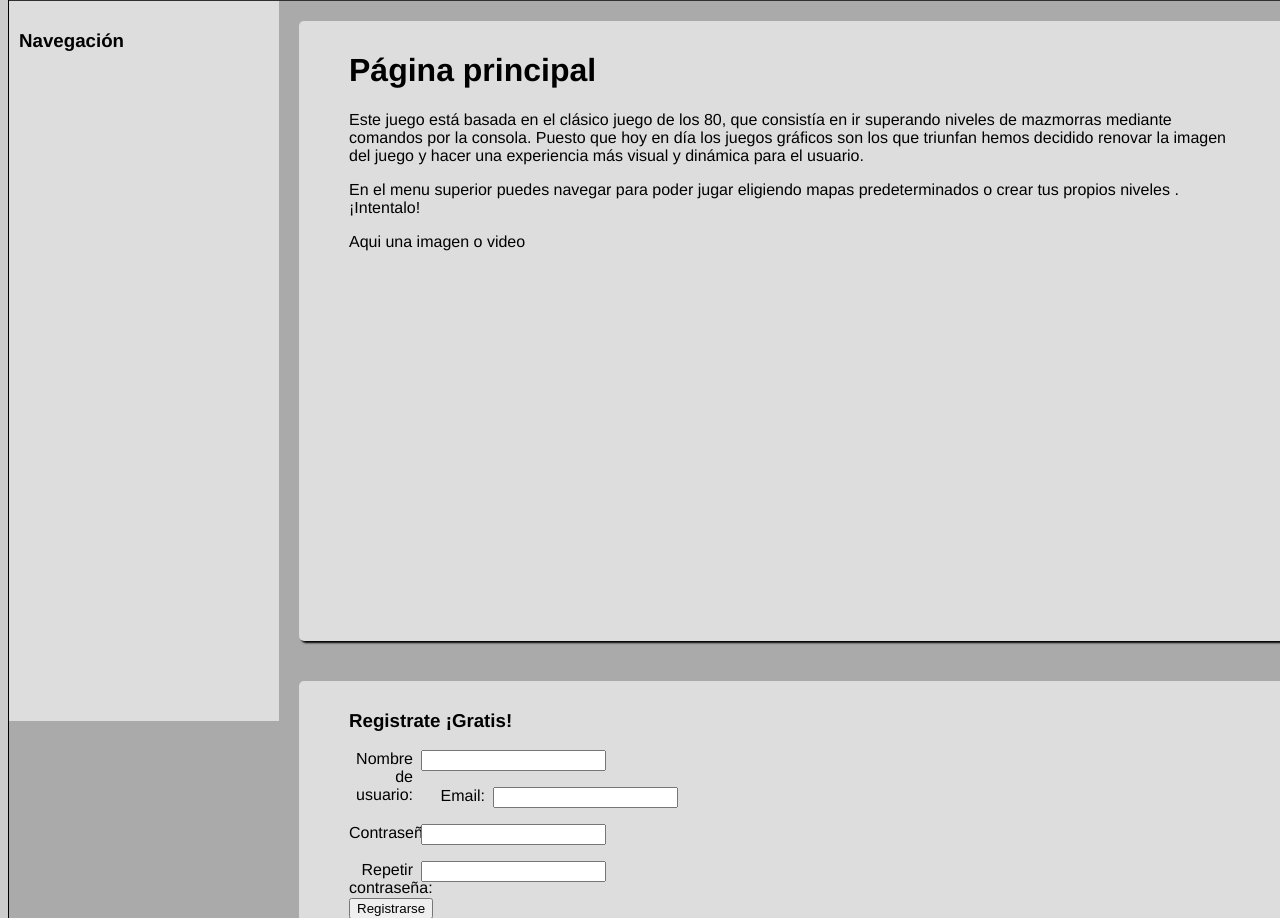
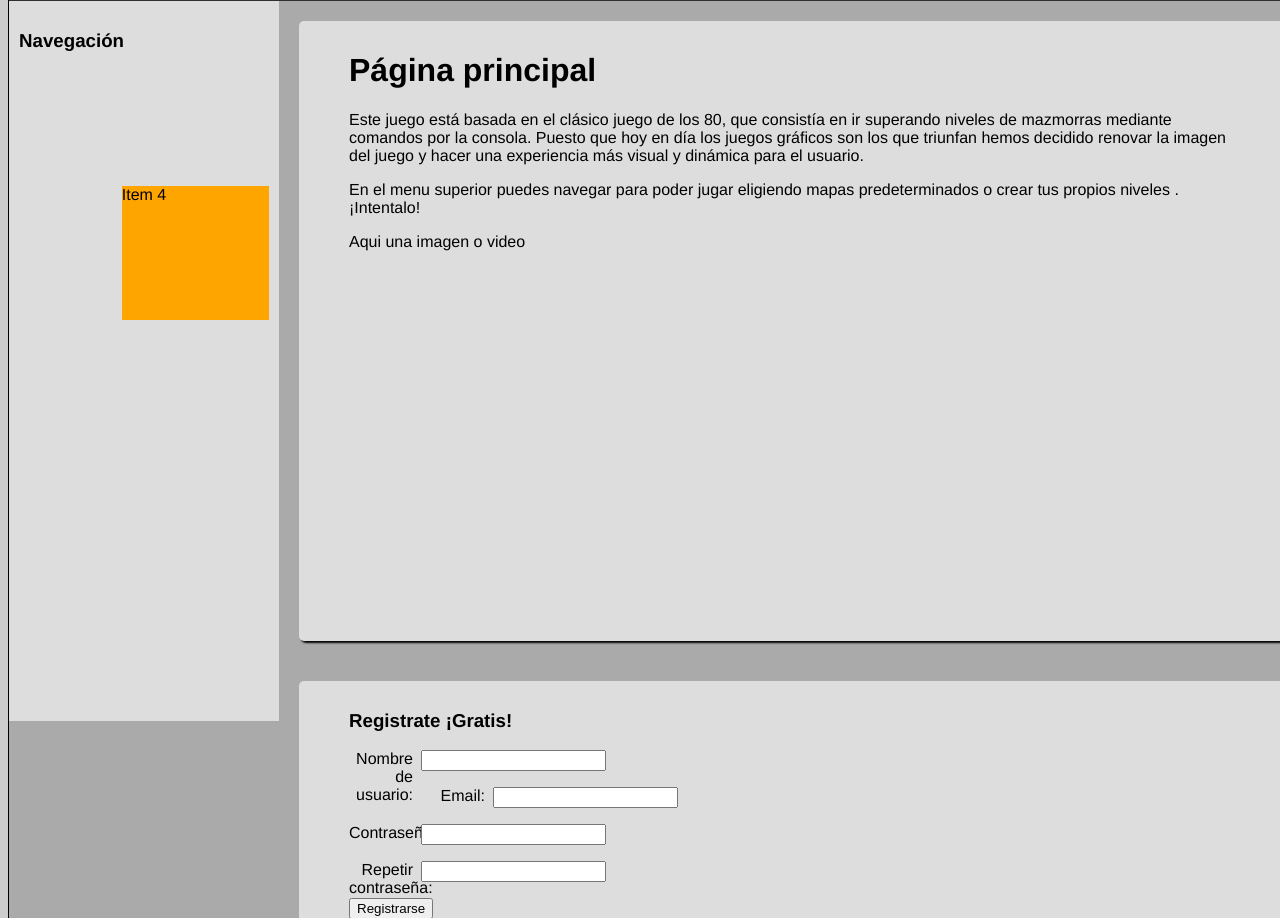
Before and after one commit to Beoveo/ModularZork, a PHP site: page / in a window 1280 px wide; the page is wider, and only the part inside the window is pictured. Shown: the part 190-1108 px from the top of that part. Run offline with PHP 8.4, Linux system fonts and the light colour scheme.

Commit message:
Primeras modif del Grid izq

```diff
--- a/P2/cabecera.php
+++ b/P2/cabecera.php
@@ -6,7 +6,7 @@
 	<h1>Modular ZORK</h1>
 
     <div id="menu">
-
+	   	<!-- Para los enlaces de la barra de menu -->
 	    <a href="index.php" class="button active" >Inicio</a>
 	    <a href="juego.php" class="button" >Juego</a>
 	    <a href="ranking.php" class="button" >Ranking</a>
--- a/P2/estilo.css
+++ b/P2/estilo.css
@@ -3,6 +3,29 @@ body {
 	background-color: #CDCDCD;
 
 }
+
+/* Fuente: https://lenguajecss.com/p/css/propiedades/grid-css */
+.grid {
+	display: grid;
+  /*grid-template-columns: 50px 300px;
+  grid-template-rows: 200px 75px;
+
+  //Esto limita el reordenamiento..
+  grid-template-columns: 1fr 1fr;
+  grid-template-rows: 1fr 1fr;
+  grid-template-areas: "head head"
+                       "menu main"
+                       "foot foot";
+ */
+  align-items: strech;
+
+  min-height: 250px;
+  max-width: 250px;
+}
+.a { grid-area: head; background: blue }
+.b { grid-area: menu; background: red }
+.c { grid-area: main; background: green }
+.d { grid-area: foot; background: orange }
 
 div#contenedor {
 
--- a/P2/index.php
+++ b/P2/index.php
@@ -13,7 +13,6 @@
 
 	<body>
 		<div id="contenedor">
-
 
 			<?php
 				include('cabecera.php');
@@ -38,7 +37,6 @@
 			</div>
 
 			<?php
-
 				include("pie.php");
 			?>
 
--- a/P2/sidebarIzq.php
+++ b/P2/sidebarIzq.php
@@ -1,5 +1,13 @@
+<div id="sidebar-left">
 
-	<div id="sidebar-left">
-		<h3>Navegación</h3>
+	<h3>Navegación</h3>
 
+	<div class="grid"> <!-- contenedor -->
+		<div class="a">Item 1</div>
+		<!-- cada uno de los ítems del grid -->
+		<div class="b">Item 2</div>
+		<div class="c">Item 3</div>
+		<div class="d">Item 4</div>
 	</div>
+
+</div>
```
Also changed, not shown: P2/creacion.php (added, +35 -0 lines).
